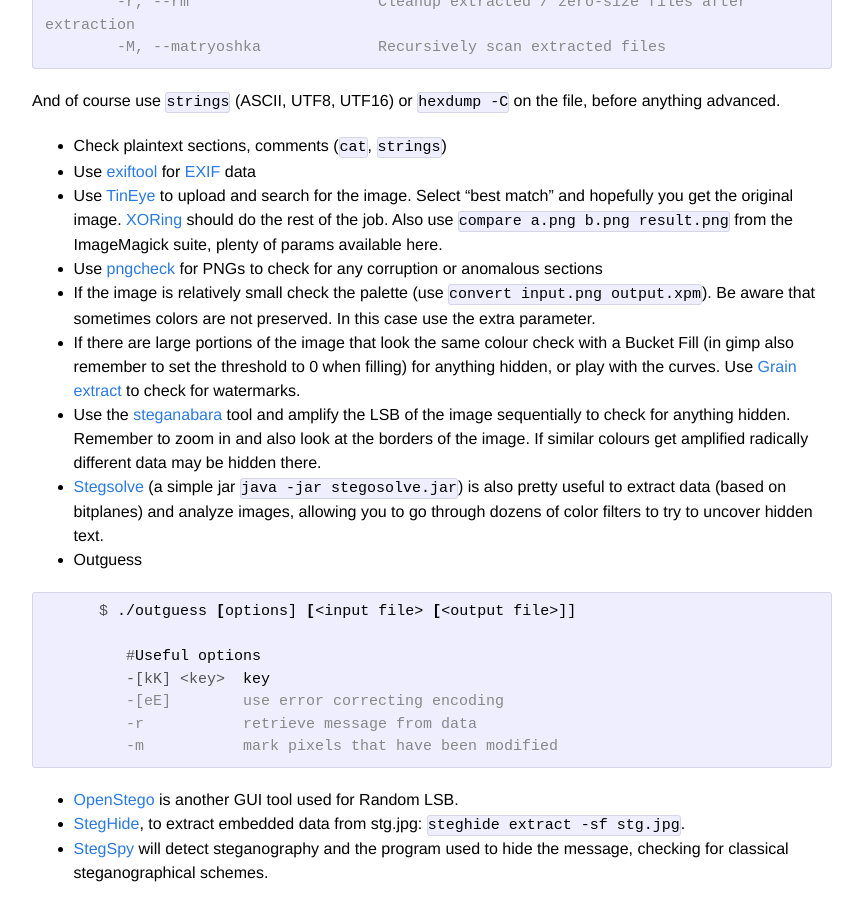
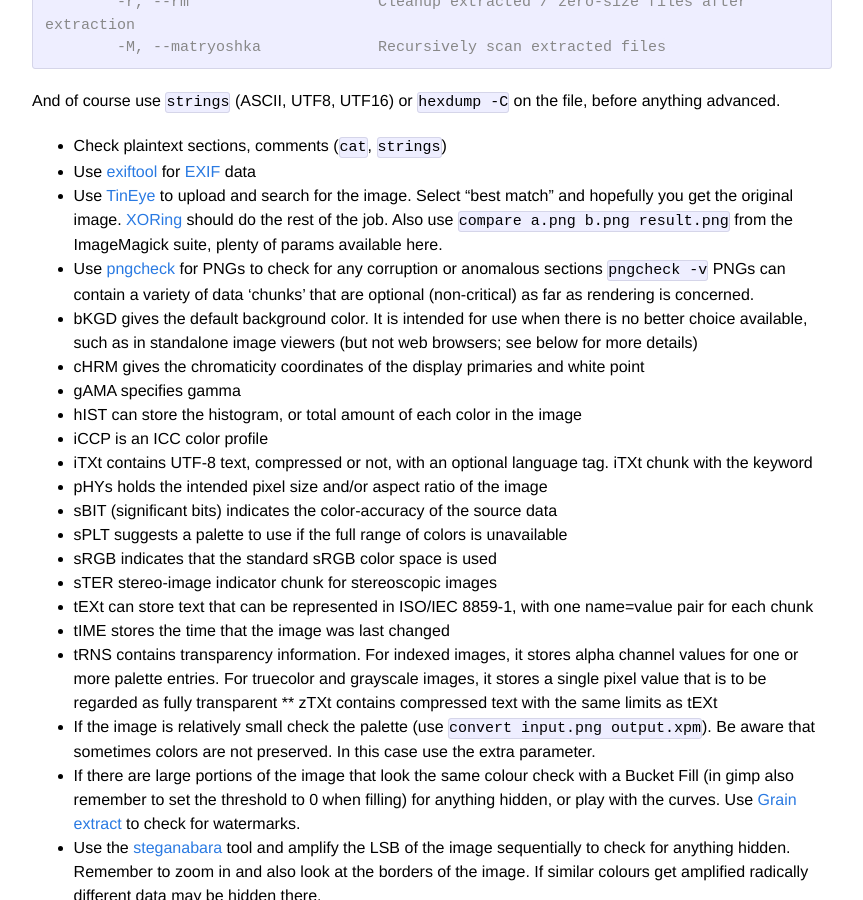
Before and after one commit to PequalsNP-team/pequalsnp-team.github.io, a Jekyll site: the page built from _posts/2015-11-30-steganography-101.md, in a window 1280 px wide and 900 px high, scrolled down 575 px. Shown: the whole window, without its empty margins (208-1071 px from the left). Built offline with Jekyll 4.4.1, drawn with Linux system fonts in a browser that asks for light colours; comment, search, counter and statistics services are not loaded.

Commit message:
add PNG chunk types

```diff
--- a/_posts/2015-11-30-steganography-101.md
+++ b/_posts/2015-11-30-steganography-101.md
@@ -26,7 +26,24 @@ And of course use `strings` (ASCII, UTF8, UTF16) or `hexdump -C` on the file, be
 * Check plaintext sections, comments (`cat`, `strings`)
 * Use [exiftool](http://www.sno.phy.queensu.ca/~phil/exiftool/) for [EXIF](https://it.wikipedia.org/wiki/Exchangeable_image_file_format) data
 * Use [TinEye](http://www.tineye.com/) to upload and search for the image. Select “best match” and hopefully you get the original image. [XORing](https://github.com/hellman/xortool) should do the rest of the job. Also use `compare a.png b.png result.png` from the ImageMagick suite, plenty of params available here.
-* Use [pngcheck](http://www.libpng.org/pub/png/apps/pngcheck.html) for PNGs to check for any corruption or anomalous sections
+* Use [pngcheck](http://www.libpng.org/pub/png/apps/pngcheck.html) for PNGs to check for any corruption or anomalous sections `pngcheck -v`  PNGs can contain a variety of data 'chunks' that are optional (non-critical) as far as rendering is concerned.
+ * bKGD gives the default background color. It is intended for use when there is no better choice available, such as in standalone image viewers (but not web browsers; see below for more details)
+ * cHRM gives the chromaticity coordinates of the display primaries and white point
+ * gAMA specifies gamma
+ * hIST can store the histogram, or total amount of each color in the image
+ * iCCP is an ICC color profile
+ * iTXt contains UTF-8 text, compressed or not, with an optional language tag. iTXt chunk with the keyword
+ * pHYs holds the intended pixel size and/or aspect ratio of the image
+ * sBIT (significant bits) indicates the color-accuracy of the source data
+ * sPLT suggests a palette to use if the full range of colors is unavailable
+ * sRGB indicates that the standard sRGB color space is used
+ * sTER stereo-image indicator chunk for stereoscopic images
+ * tEXt can store text that can be represented in ISO/IEC 8859-1, with one name=value pair for each chunk
+ * tIME stores the time that the image was last changed
+ * tRNS contains transparency information. For indexed images, it stores alpha channel values for one or more palette entries. For truecolor and grayscale images, it stores a single pixel value that is to be regarded as fully transparent
+** zTXt contains compressed text with the same limits as tEXt
+
+
 * If the image is relatively small check the palette (use `convert input.png output.xpm`). Be aware that sometimes colors are not preserved. In this case use the extra parameter.
 * If there are large portions of the image that look the same colour check with a Bucket Fill (in gimp also remember to set the threshold to 0 when filling) for anything hidden, or play with the curves. Use [Grain extract](http://www.wikihow.com/Create-Hidden-Watermarks-in-GIMP) to check for watermarks.
 * Use the [steganabara](http://www.freewebs.com/quangntenemy/steganabara/) tool and amplify the LSB of the image sequentially to check for anything hidden. Remember to zoom in and also look at the borders of the image. If similar colours get amplified radically different data may be hidden there.
```
